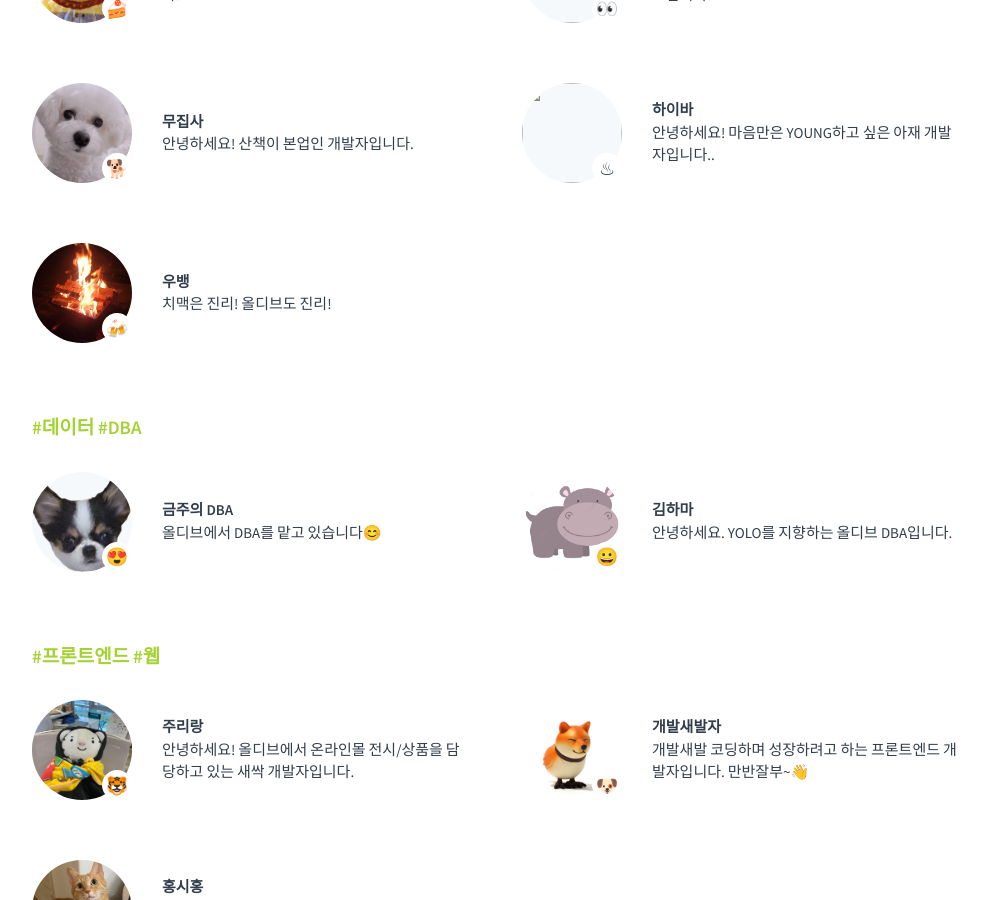
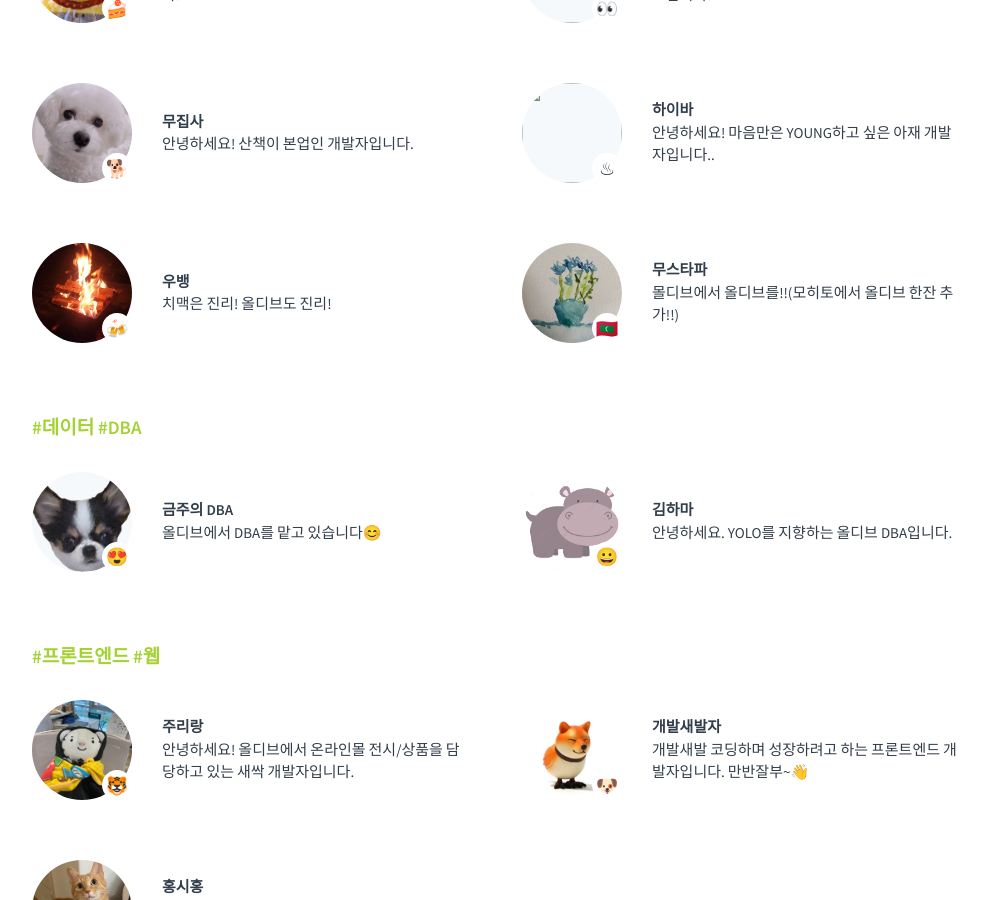
Before and after one commit to tedpark/oy-alldev.github.io, a Jekyll site: the page built from about/index.md, in a window 1280 px wide and 900 px high, scrolled down 2297 px. Shown: the whole window, without its empty margins (143-1130 px from the left). Built offline with Jekyll 4.4.1, drawn with Linux system fonts in a browser that asks for light colours.

Commit message:
Update members.yml

```diff
--- a/_data/members.yml
+++ b/_data/members.yml
@@ -177,3 +177,9 @@
   name: 달의요정
   comment: 정의의 이름으로 1PX의 틀어짐도 용서하지 않겠다!
   group: publisher
+
+- id: 835048
+  emoji: 🇲🇻
+  name: 무스타파
+  comment: 몰디브에서 올디브를!!(모히토에서 올디브 한잔 추가!!)
+  group: backend
```
